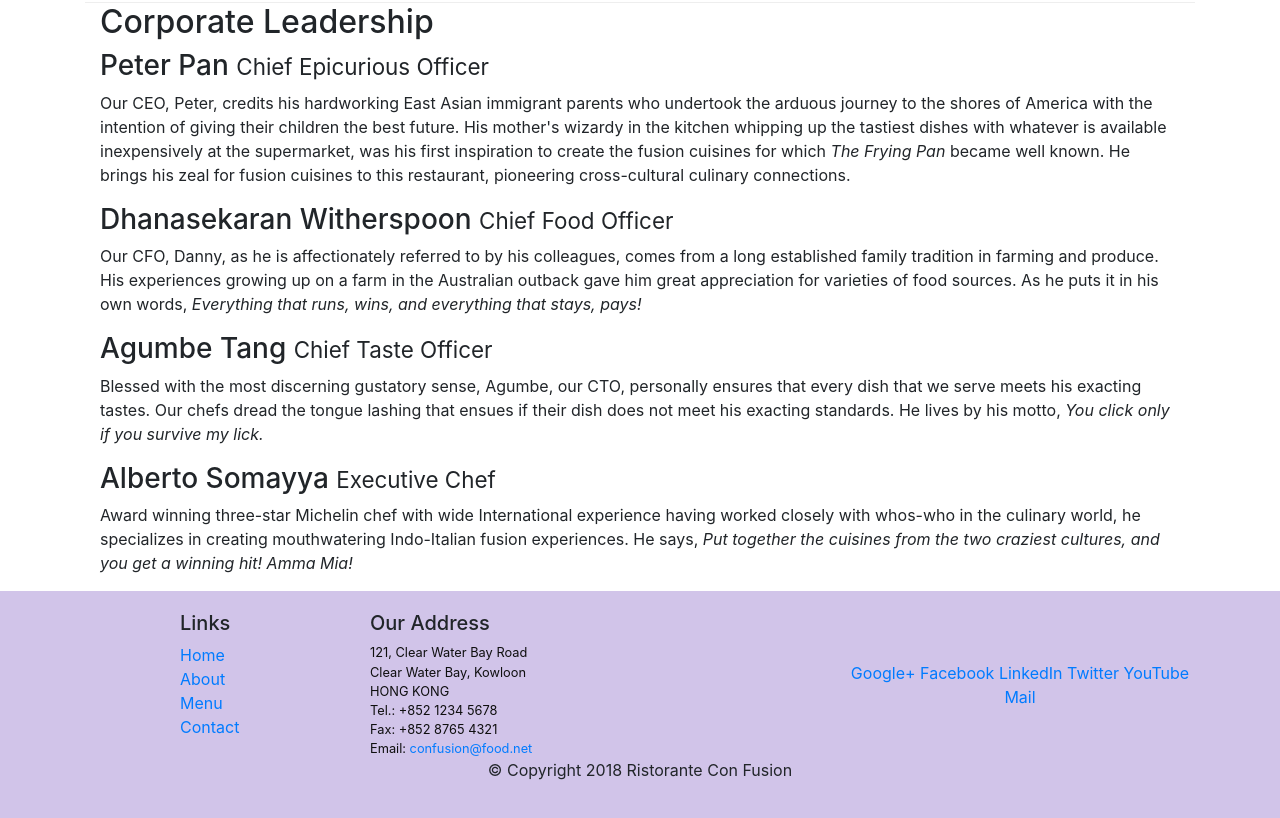
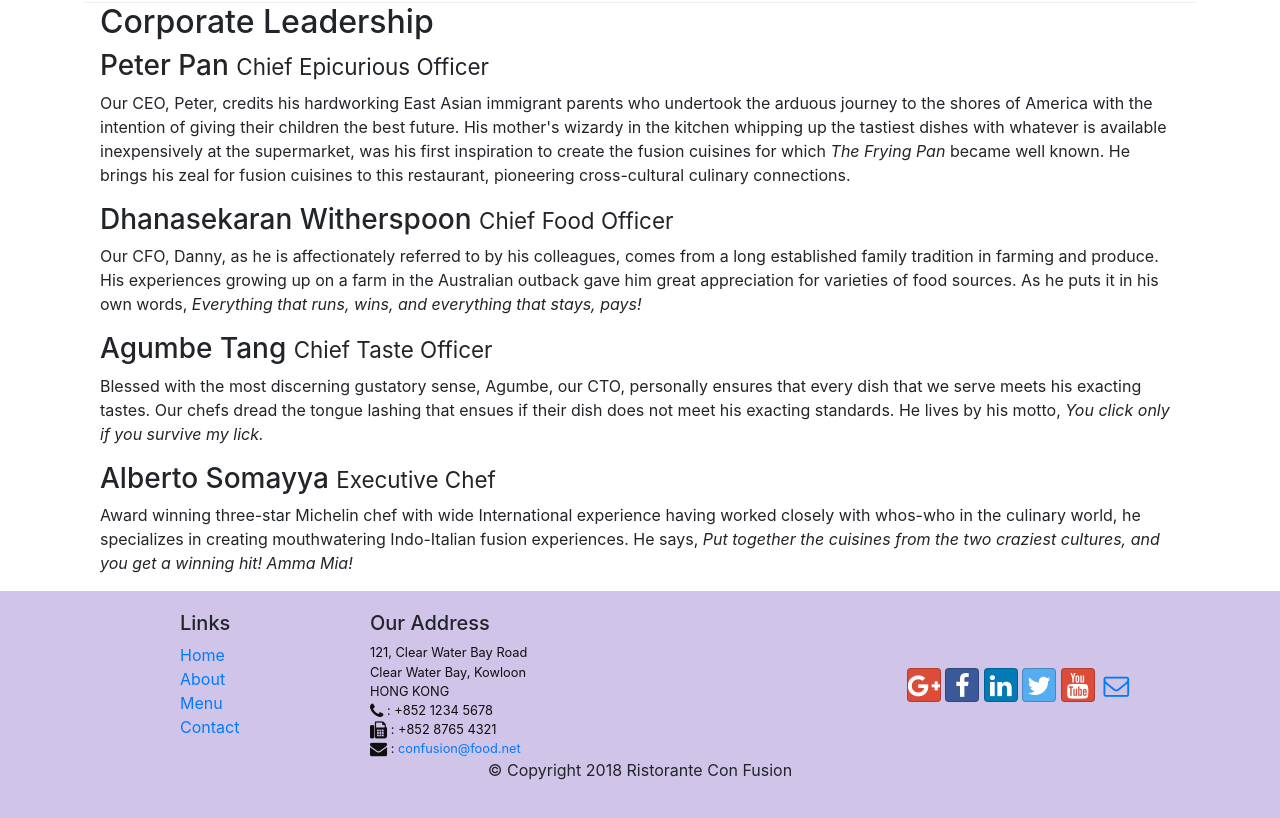
Before and after one commit to wvinson43/Restaurant-Menu-Clone-w-Bootstrap, a website: page aboutus.html in a window 1280 px wide. Shown: the part 862-1680 px from the top of the page. Drawn offline with nearby package versions, Linux system fonts and the light colour scheme.

Commit message:
icon fonts

```diff
--- a/aboutus.html
+++ b/aboutus.html
@@ -6,6 +6,8 @@
     <meta name="viewport" content="width=device-width, initial-scale=1, shrink-to-fit=no">
     <meta http-equiv="x-ua-compatible" content="ie=edge">
     <link rel="stylesheet" href="node_modules/bootstrap/dist/css/bootstrap.min.css">
+    <link rel="stylesheet" href="node_modules/font-awesome/css/font-awesome.min.css">
+    <link rel="stylesheet" href="node_modules/bootstrap-social/bootstrap-social.css">
     <link rel="stylesheet" href="css/styles.css">
     <title>Ristorante Con Fusion: About Us</title>
 
@@ -20,10 +22,10 @@
             <a class="navbar-brand mr-auto" href="#">Ristorante Con Fusion</a>
             <div class="collapse navbar-collapse" id="Navbar">
                 <ul class="navbar-nav mr-auto">
-                    <li class="nav-item"><a class="nav-link" href="./index.html">Home</a></li>
-                    <li class="nav-item active"><a class="nav-link" href="#">About</a></li>
-                    <li class="nav-item"><a class="nav-link" href="#">Menu</a></li>
-                    <li class="nav-item"><a class="nav-link" href="#">Contact</a></li>
+                    <li class="nav-item"><a class="nav-link" href="./index.html"><span class="fa fa-home fa-lg"></span> Home</a></li>
+                    <li class="nav-item active"><a class="nav-link" href="#"><span class="fa fa-info fa-lg"></span> About</a></li>
+                    <li class="nav-item"><a class="nav-link" href="#"><span class="fa fa-list fa-lg"></span> Menu</a></li>
+                    <li class="nav-item"><a class="nav-link" href="#"><span class="fa fa-address-card fa-lg"></span> Contact</a></li>
                 </ul>
             </div>
         </div>
@@ -98,19 +100,19 @@
 		              121, Clear Water Bay Road<br>
 		              Clear Water Bay, Kowloon<br>
 		              HONG KONG<br>
-		              Tel.: +852 1234 5678<br>
-		              Fax: +852 8765 4321<br>
-		              Email: <a href="mailto:confusion@food.net">confusion@food.net</a>
+		              <i class="fa fa-phone fa-lg"></i> : +852 1234 5678<br>
+		              <i class="fa fa-fax fa-lg"></i> : +852 8765 4321<br>
+		              <i class="fa fa-envelope fa-lg"></i> : <a href="mailto:confusion@food.net">confusion@food.net</a>
 		           </address>
                 </div>
                 <div class="col-12 col-sm-4 align-self-center">
                     <div class="text-center">
-                        <a href="http://google.com/+">Google+</a>
-                        <a href="http://www.facebook.com/profile.php?id=">Facebook</a>
-                        <a href="http://www.linkedin.com/in/">LinkedIn</a>
-                        <a href="http://twitter.com/">Twitter</a>
-                        <a href="http://youtube.com/">YouTube</a>
-                        <a href="mailto:">Mail</a>
+                        <a class="btn btn-social-icon btn-google" href="http://google.com/+"><i class="fa fa-google-plus fa-lg"></i></a>
+                        <a class="btn btn-social-icon btn-facebook" href="http://www.facebook.com/profile.php?id="><i class="fa fa-facebook fa-lg"></i></a>
+                        <a class="btn btn-social-icon btn-linkedin" href="http://www.linkedin.com/in/"><i class="fa fa-linkedin fa-lg"></i></a>
+                        <a class="btn btn-social-icon btn-twitter" href="http://twitter.com/"><i class="fa fa-twitter fa-lg"></i></a>
+                        <a class="btn btn-social-icon btn-google" href="http://youtube.com/"><i class="fa fa-youtube fa-lg"></i></a>
+                        <a class="btn btn-social-icon" href="mailto:"><i class="fa fa-envelope-o fa-lg"></i></a>
                     </div>
                 </div>
            </div>
--- a/package.json
+++ b/package.json
@@ -15,6 +15,8 @@
   },
   "dependencies": {
     "bootstrap": "^4.0.0",
+    "bootstrap-social": "^5.1.1",
+    "font-awesome": "^4.7.0",
     "jquery": "^3.6.0"
   }
 }
```
Also changed, not shown: index.html (+16 -13 lines), 1 other file.
